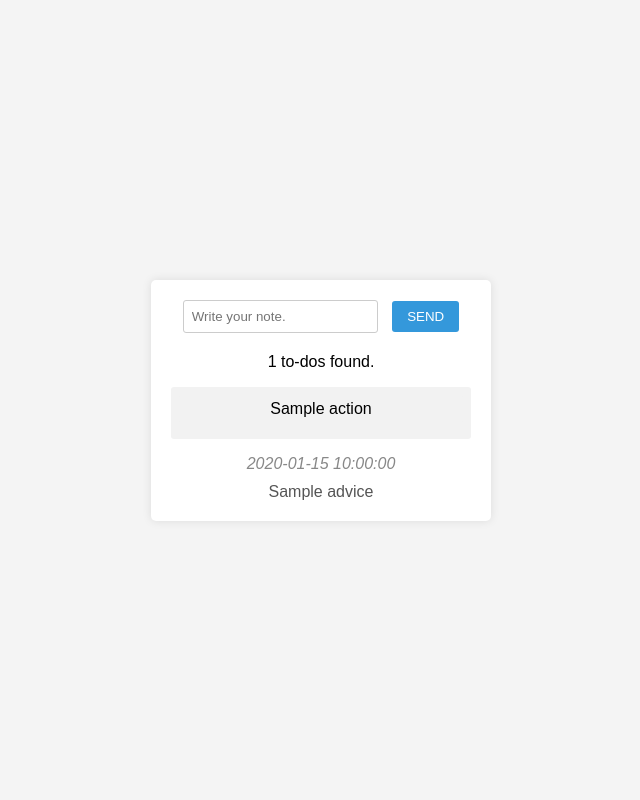
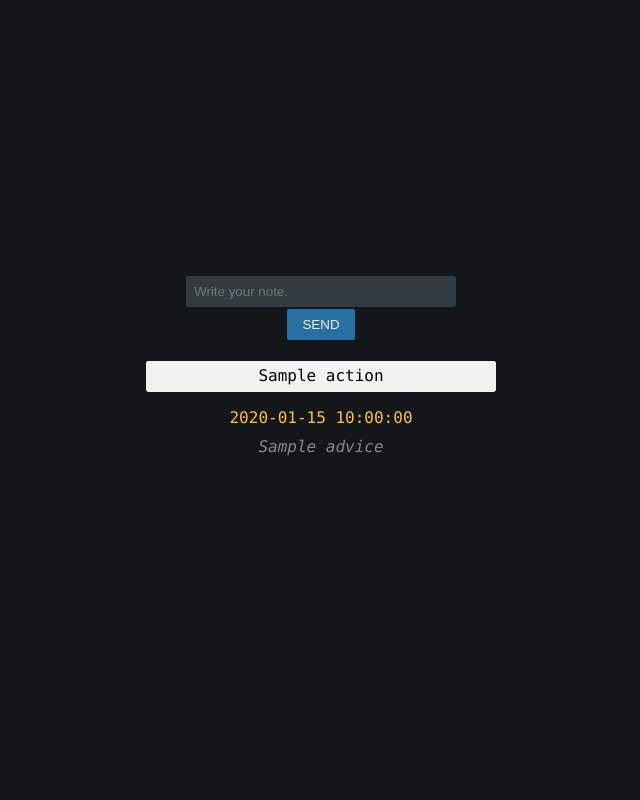
Before and after one commit to brnakin/To-Do, a Flask app: template templates/index.html in a window 1280 px wide. Shown: the whole page, without its empty margins (319-959 px from the left). Run offline with Flask 3, Linux system fonts and the light colour scheme; the template is opened without the code that fills it: most values are stand-ins (such as "Sample title", 1, 10 or a date in 2020).

Commit message:
Bug fixed, improved UI

```diff
--- a/app.py
+++ b/app.py
@@ -1,41 +1,36 @@
 from flask import Flask, redirect, render_template, request, url_for
 from generative_utils import util
-
 
 app = Flask(__name__, template_folder="templates")
 
 
-# My existing route for "/"
 @app.route("/", methods=["GET", "POST"])
 def index():
-    if request.method == "POST":
-        prompt = request.form["prompt"]
+    try:
+        if request.method == "POST":
+            prompt = request.form["prompt"]
 
-        try:
-            need_action, actions, action_time, advice = util(prompt)
+            # Assuming util() function returns values or raises an exception if something goes wrong
+            need_action, actions, action_time, advice, flag = util(prompt)
             return render_template(
                 "index.html",
                 need_action=need_action,
                 actions=actions,
                 action_time=action_time,
                 advice=advice,
+                flag=flag,
             )
-
-        except ValueError:
-            return render_template(
-                "error.html",
-                error_message="Request blocked due to harmful content.",
-            )
+    except Exception as e:
+        render_template("error.html", error_message="Oops! Something Went Wrong")
+        return
 
     return render_template("index.html")
 
 
-# Additional route to handle other endpoints
 @app.route("/<path:invalid_path>")
 def redirect_to_root(invalid_path):
     return redirect(url_for("index"))
 
 
-# Entry point for script execution
 if __name__ == "__main__":
     app.run(debug=True)
--- a/static/script.js
+++ b/static/script.js
@@ -7,3 +7,14 @@ document.addEventListener('DOMContentLoaded', function () {
     })
   })
 })
+
+document.getElementById("submitBtn").addEventListener("click", function () {
+  // Add the "loading" class to the button to trigger the loading spinner
+  this.classList.add("loading");
+
+  // Simulate an asynchronous operation (e.g., AJAX request)
+  setTimeout(function () {
+    // Remove the "loading" class after the operation is complete
+    document.getElementById("submitBtn").classList.remove("loading");
+  }, 3000); // Simulated delay of 3 seconds (adjust as needed)
+});
--- a/static/style.css
+++ b/static/style.css
@@ -1,28 +1,25 @@
       body {
-        font-family: Arial, sans-serif;
+        font-family: Monaco, monospace;
         margin: 0;
         padding: 0;
         display: flex;
         justify-content: center;
         align-items: center;
         height: 100vh;
-        background-color: #f4f4f4;
+        background-color: #14171a;
       }
 
       .square-container {
-        background-color: #fff;
         border-radius: 5px;
-        box-shadow: 0 0 10px rgba(0, 0, 0, 0.1);
         padding: 20px;
-        width: 300px;
+        width: 350px;
+        height: 250px;
         text-align: center;
-        /* Center contents */
       }
 
       .form-container {
-        display: flex;
         align-items: center;
-        justify-content: center;
+        justify-content: left;
         margin-bottom: 20px;
       }
 
@@ -30,22 +27,35 @@
         flex: 1;
         padding: 8px;
         border-radius: 3px;
-        border: 1px solid #ccc;
-        margin-right: 10px;
-        /* Space between input and button */
+        border: 1px solid #14171a;
+        background-color: #333b42;
+        color: #eeebeb;
+        width: 72.5%;
+        transition: background-color 0.3s;
+      }
+
+      input:hover {
+        background-color: #3d464e;
       }
 
       #submitBtn {
         padding: 8px 15px;
-        border: none;
+        border: 1px solid #14171a;
         border-radius: 3px;
-        background-color: #3498db;
-        color: #fff;
+        background-color: #2770a1;
+        color: #eeebeb;
         cursor: pointer;
+        transition: background-color 0.3s;
       }
 
       #submitBtn:hover {
         background-color: #2980b9;
+      }
+
+      .action-required {
+        padding: 8px;
+        color: #118120;
+        border-radius: 3px;
       }
 
       ul {
@@ -53,8 +63,18 @@
         padding: 0;
       }
 
+      ul li {
+        transition: background-color 0.3s;
+        /* Add a smooth transition effect */
+      }
+
+      ul li:hover {
+        background-color: #d2d6da;
+        /* Change the background color on hover */
+      }
+
       .action-item {
-        margin-bottom: 8px;
+        margin-bottom: 2px;
         padding: 5px;
         border-radius: 3px;
         background-color: #f2f2f2;
@@ -62,29 +82,27 @@
 
       .action-time {
         margin-top: 10px;
-        font-style: italic;
-        color: #888;
+        color: #fcbf49;
       }
 
       .advice {
         margin-top: 10px;
-        color: #555;
+        color: #888;
+        font-style: italic;
       }
 
-      /* Updated styles for checkboxes and action items */
       .checkbox-container {
         display: flex;
         align-items: center;
         background-color: #f2f2f2;
-        /* Same background color */
-        padding: 8px;
         border-radius: 3px;
         margin-bottom: 8px;
-        /* Space between action items */
       }
 
-      .checkbox {
-        margin-right: 8px;
+      .no-action {
+        padding: 8px;
+        color: #a82b15;
+        border-radius: 3px;
       }
 
       .action-item {
--- a/templates/error.html
+++ b/templates/error.html
@@ -6,6 +6,6 @@
     <link rel="shortcut icon" href="{{ url_for('static', filename = 'favicon.png') }}" />
   </head>
   <body>
-    <div>{{ error_message }}</div>
+    <div class="error-occured">{{ error_message }}</div>
   </body>
 </html>
--- a/templates/index.html
+++ b/templates/index.html
@@ -10,13 +10,15 @@
       <div class="form-container">
         <form id="todoForm" method="post" action="/">
           <input type="text" id="prompt" name="prompt" placeholder="Write your note." required />
-          <button id="submitBtn" type="submit">SEND</button>
+          <button class="action-button" id="submitBtn" type="submit">SEND</button>
         </form>
       </div>
 
       {% if need_action != false %}
         {% if action is not none %}
-          <div>{{ actions|length }} to-dos found.</div>
+          {% if flag == true %}
+            <div class="action-required">{{ actions|length }} to-dos found.</div>
+          {% endif %}
           <ul id="actionList">
             {% for action in actions %}
               <div class="checkbox-container">
@@ -26,7 +28,7 @@
           </ul>
         {% endif %}
       {% else %}
-        <div>There is no action!</div>
+        <div class="no-action">There is no action!</div>
       {% endif %}
 
       {% if action_time != none %}
```
Also changed, not shown: other parts of static/style.css (+39 -1 lines), generative_utils.py (+25 -24 lines).
